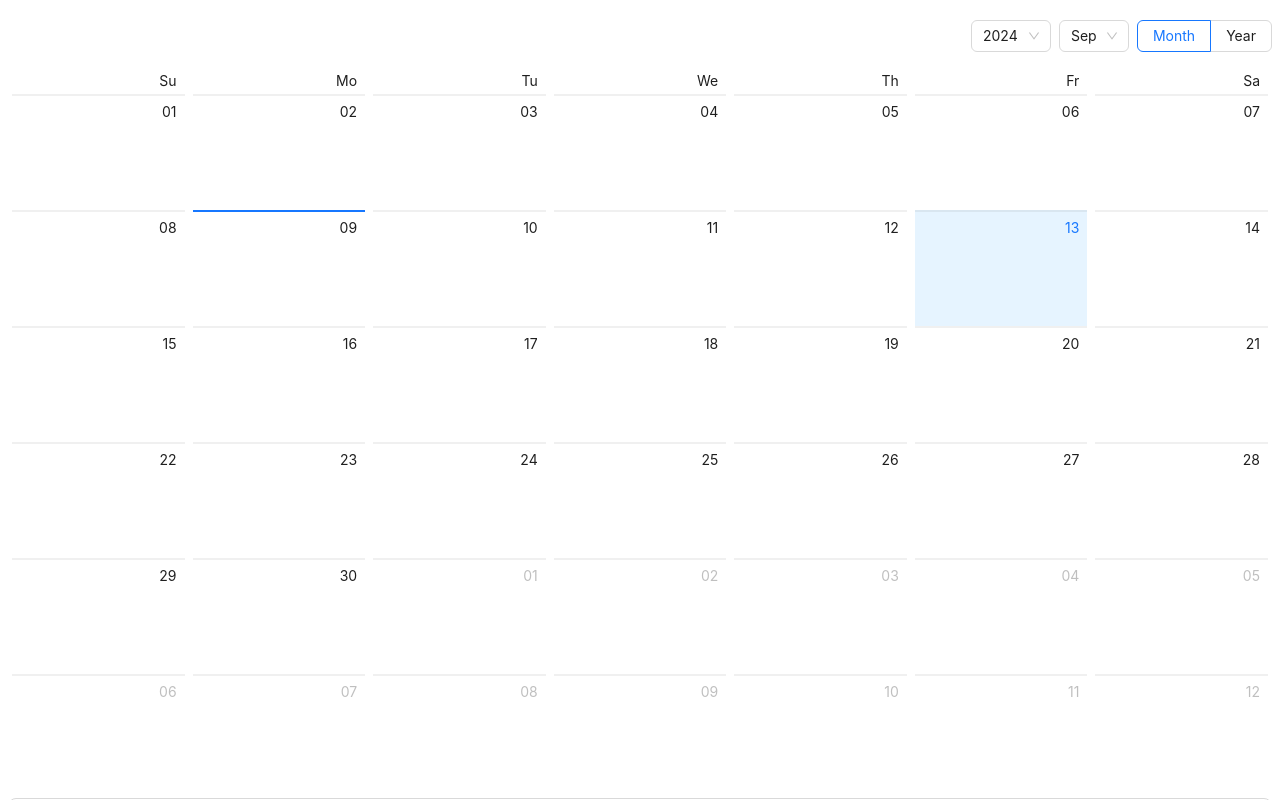
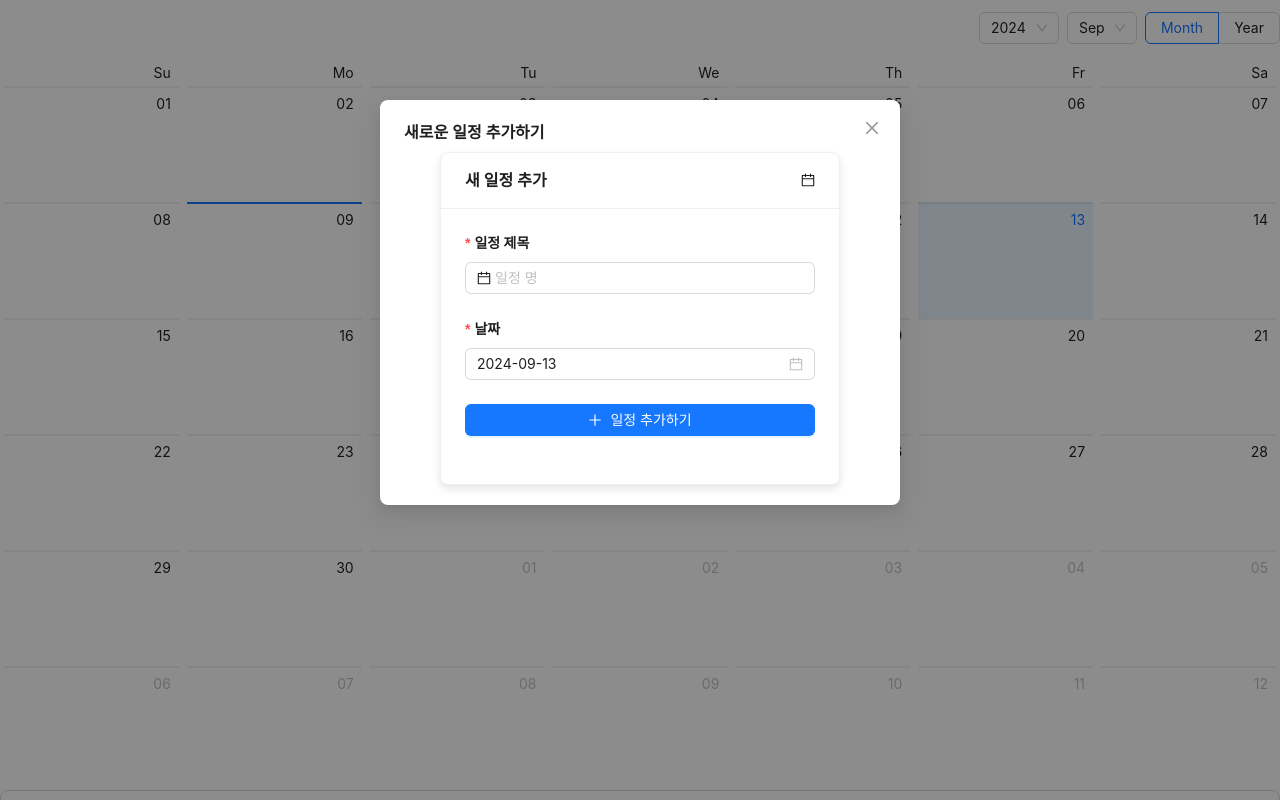
Before and after one commit to suwan98/clush-technical-assignment, a React (Vite) app: page / in a window 1280 px wide. Both pictures are taken after a click on the element "13". Shown: the top 800 px of the page. Built offline with nearby package versions, Linux system fonts and the light colour scheme.

Commit message:
✨ feat : 이벤트폼 모달 렌더링 방식으로 변경 및 구현

```diff
--- a/package.json
+++ b/package.json
@@ -14,9 +14,11 @@
     "react-dom": "^18.3.1"
   },
   "devDependencies": {
+    "@ant-design/icons": "^5.4.0",
     "@eslint/js": "^9.9.0",
     "@types/react": "^18.3.3",
     "@types/react-dom": "^18.3.0",
+    "@types/uuid": "^10.0.0",
     "@vitejs/plugin-react": "^4.3.1",
     "antd": "^5.20.6",
     "dayjs": "^1.11.13",
@@ -26,6 +28,8 @@
     "globals": "^15.9.0",
     "typescript": "^5.5.3",
     "typescript-eslint": "^8.0.1",
+    "uuid": "^10.0.0",
+    "uuidv4": "^6.2.13",
     "vite": "^5.4.1"
   }
 }
--- a/src/App.tsx
+++ b/src/App.tsx
@@ -2,17 +2,49 @@ import {useState} from "react";
 import Calendar from "./components/calendar/Calendar";
 import dayjs, {Dayjs} from "dayjs";
 import EventList from "./components/event/EventList";
+import "dayjs/locale/ko";
+import {v4 as uuidv4} from "uuid";
+import EventForm from "./components/event/EventForm";
+import {Event} from "./types/Event";
+import {Modal} from "antd";
 
 function App() {
   const [selectedDate, setSelectedDate] = useState<Dayjs>(dayjs());
-  const [events, setEvents] = useState<
-    {id: string; title: string; date: Dayjs}[]
-  >([]);
+  const [events, setEvents] = useState<Event[]>([]);
+
+  /* 모달을 통한 이벤트 폼 렌더링 상태 */
+  const [isModalVisible, setIsModalVisible] = useState(false);
+
+  const handleDateSelect = (date: Dayjs) => {
+    setSelectedDate(date);
+    setIsModalVisible(true);
+  };
+
+  const handleAddEvent = (newEvent: {title: string; date: Dayjs}) => {
+    const event: Event = {
+      id: uuidv4(),
+      title: newEvent.title,
+      date: newEvent.date,
+    };
+    setEvents([...events, event]);
+    setIsModalVisible(false);
+  };
+
+  const handleCancel = () => {
+    setIsModalVisible(false);
+  };
 
   return (
     <>
-      <Calendar value={selectedDate} onSelectDate={setSelectedDate} />
+      <Calendar value={selectedDate} onSelectDate={handleDateSelect} />
       <EventList events={events} selectedDate={selectedDate} />
+      <Modal
+        title="새로운 일정 추가하기"
+        open={isModalVisible}
+        onCancel={handleCancel}
+        footer={null}>
+        <EventForm onSubmit={handleAddEvent} initialDate={selectedDate} />
+      </Modal>
     </>
   );
 }
--- /dev/null
+++ b/src/components/event/EventForm.module.css
@@ -0,0 +1,18 @@
+.formCard {
+  width: 100%;
+  max-width: 400px;
+  margin: 0 auto;
+  box-shadow: 0 4px 8px rgba(0, 0, 0, 0.1);
+}
+
+.form :global(.ant-form-item-label) {
+  font-weight: bold;
+}
+
+.datePicker {
+  width: 100%;
+}
+
+.submitButton {
+  width: 100%;
+}
--- /dev/null
+++ b/src/components/event/EventForm.tsx
@@ -0,0 +1,57 @@
+import React from "react";
+import {Button, DatePicker, Form, Input, Card} from "antd";
+import {PlusOutlined, CalendarOutlined} from "@ant-design/icons";
+import {Dayjs} from "dayjs";
+import styles from "./EventForm.module.css";
+
+interface EventFormProps {
+  onSubmit: (event: {title: string; date: Dayjs}) => void;
+  initialDate: Dayjs;
+}
+
+function EventForm({onSubmit, initialDate}: EventFormProps) {
+  const [form] = Form.useForm();
+
+  const handleSubmit = (values: {title: string; date: Dayjs}) => {
+    onSubmit(values);
+    form.resetFields();
+  };
+
+  return (
+    <Card
+      className={styles.formCard}
+      title="새 일정 추가"
+      extra={<CalendarOutlined />}>
+      <Form
+        form={form}
+        onFinish={handleSubmit}
+        initialValues={{date: initialDate}}
+        layout="vertical"
+        className={styles.form}>
+        <Form.Item
+          name="title"
+          label="일정 제목"
+          rules={[{required: true, message: "일정을 작성해 주세요!"}]}>
+          <Input placeholder="일정 명" prefix={<CalendarOutlined />} />
+        </Form.Item>
+        <Form.Item
+          name="date"
+          label="날짜"
+          rules={[{required: true, message: "날짜를 선택해 주세요!"}]}>
+          <DatePicker className={styles.datePicker} />
+        </Form.Item>
+        <Form.Item>
+          <Button
+            type="primary"
+            htmlType="submit"
+            icon={<PlusOutlined />}
+            className={styles.submitButton}>
+            일정 추가하기
+          </Button>
+        </Form.Item>
+      </Form>
+    </Card>
+  );
+}
+
+export default EventForm;
--- a/src/components/event/EventListHeader.tsx
+++ b/src/components/event/EventListHeader.tsx
@@ -5,7 +5,7 @@ interface EventListHeaderProps {
 }
 
 function EventListHeader({selectedDate}: EventListHeaderProps) {
-  return <div> {selectedDate.format("YYYY MMMM D")}일 일정</div>;
+  return <div> {selectedDate.format("YYYY년 MMMM D")}일 일정</div>;
 }
 
 export default EventListHeader;
--- a/src/main.tsx
+++ b/src/main.tsx
@@ -1,6 +1,7 @@
 import {StrictMode} from "react";
 import {createRoot} from "react-dom/client";
 import App from "./App.tsx";
+import "antd/dist/reset.css";
 
 createRoot(document.getElementById("root")!).render(
   <StrictMode>
```
Also changed, not shown: src/components/calendar/Calendar.tsx (+5 -2 lines), 2 other files (tests, documents, lock files or other folders).
